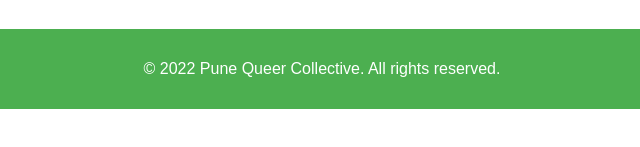
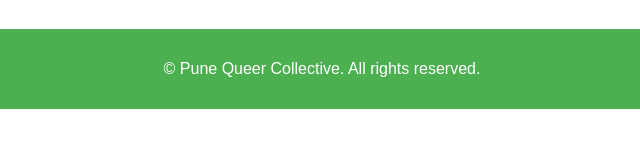
Before and after one commit to sonalika-p/pqc, a plain HTML site: page index.html in a window 1280 px wide. Shown: the part 487-634 px from the top of the page, 318-958 px from the left. Drawn offline with Linux system fonts and the light colour scheme.

Commit message:
Update index.html

```diff
--- a/index.html
+++ b/index.html
@@ -50,7 +50,7 @@
     </main>
 
     <footer>
-        <p>&copy; 2022 Pune Queer Collective. All rights reserved.</p>
+        <p>&copy; Pune Queer Collective. All rights reserved.</p>
     </footer>
 </body>
 </html>
```
